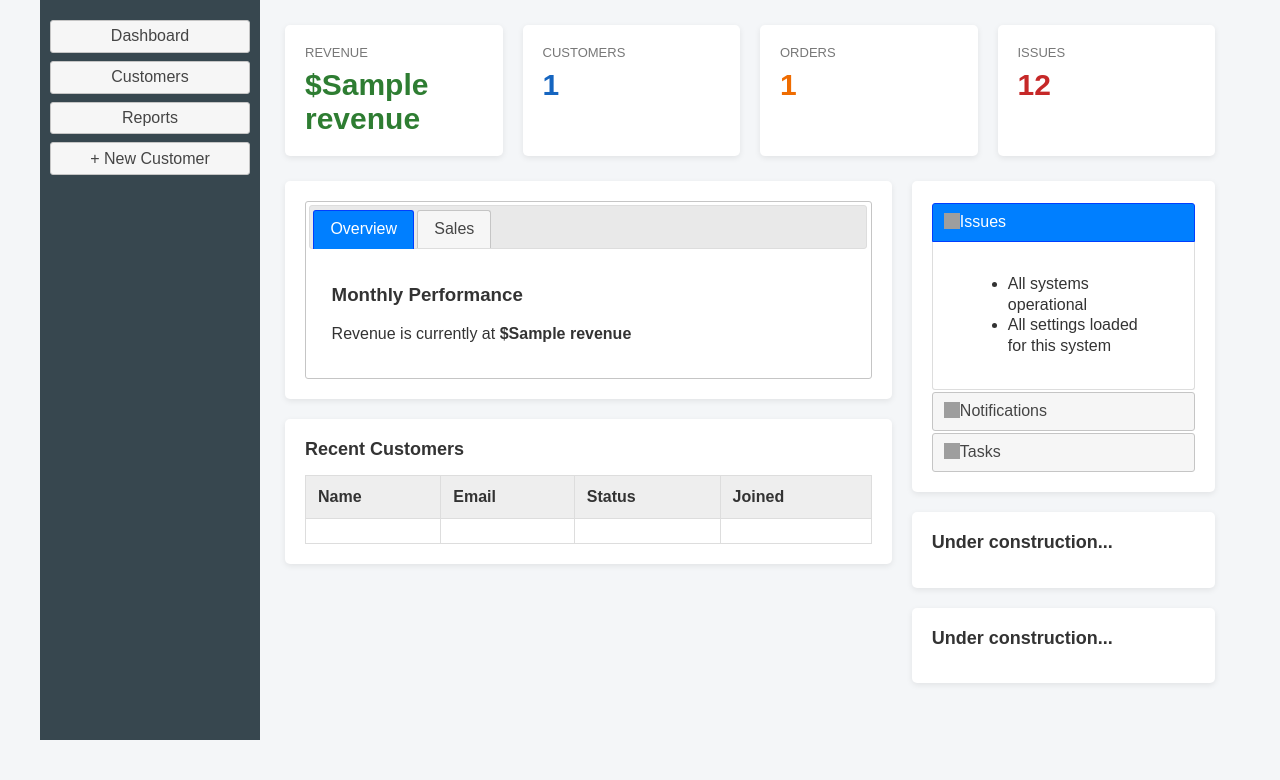
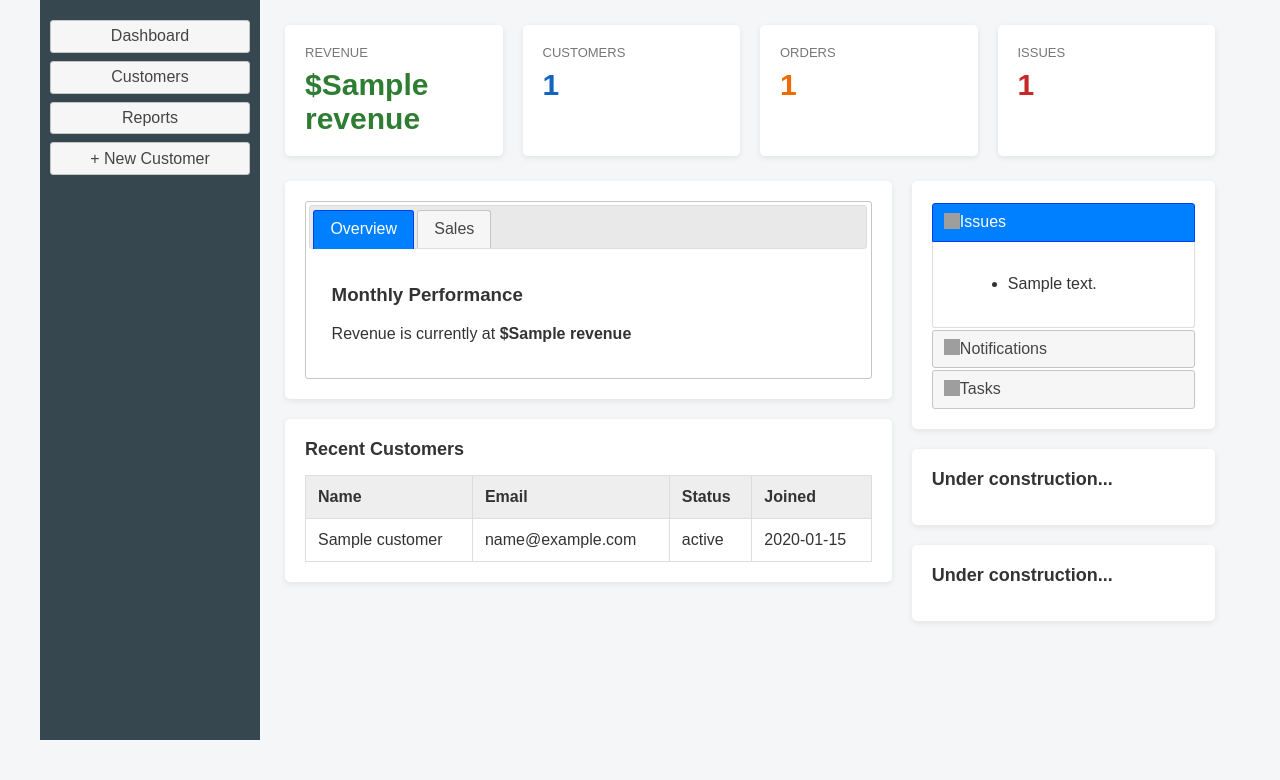
Before and after one commit to GabrielGonzalez3/Actual, a Node server app: template views/index.ejs in a window 1280 px wide. Shown: the part 100-880 px from the top of the page. Run offline with Node 20, Linux system fonts and the light colour scheme; the template is opened without the code that fills it: most values are stand-ins (such as "Sample title", 1, 10 or a date in 2020); lists and menus that the app fills with data are empty; grey boxes are pictures that could not be loaded.

Commit message:
Step 6 and 7 and fixed cusstomers table

```diff
--- a/public/js/source.js
+++ b/public/js/source.js
@@ -110,8 +110,8 @@ $(function () {
     // const cardOrders = $("#orders-amt");
     // cardOrders.append(`${ordersAmt}`);
 
-    const cardIssues = $("#issues-amt");
-    cardIssues.append(`${issuesAmt}`);
+    // const cardIssues = $("#issues-amt");
+    // cardIssues.append(`${issuesAmt}`);
 
     const notificationNumber = $("#notification-num");
     notificationNumber.append(`${notifAmt}`);
@@ -165,13 +165,13 @@ $(function () {
     });
 
 
-    const systemStatusList = $("#system-status-list");
+    // const systemStatusList = $("#system-status-list");
 
-    messages.forEach(msg => {
-        const li = $("<li>");
-        li.html(`${msg.messsage}`);
-        systemStatusList.append(li);
-    });
+    // messages.forEach(msg => {
+    //     const li = $("<li>");
+    //     li.html(`${msg.messsage}`);
+    //     systemStatusList.append(li);
+    // });
 
 
     const notificationsList = $("#notifications-list");
--- a/server.js
+++ b/server.js
@@ -23,7 +23,7 @@ app.get("/", async (req, res) => {
   try{
     const customersCount = await db.query("SELECT count(*) FROM customers");
 
-    const customersResult = await db.query(`SELECT * FROM customers ORDER BY id LIMIT $1 OFFSET $2`, [10, 0]);
+    const customersResult = await db.query("SELECT * FROM customers ORDER BY id LIMIT $1 OFFSET $2", [10, 0]);
 
     const revenueResult = await db.query("SELECT sum(saleamount) FROM sales");
 
@@ -31,12 +31,19 @@ app.get("/", async (req, res) => {
 
     const orderCountResult = await db.query("SELECT count(quantity) FROM orders");
 
+    const issuesCountResult = await db.query("SELECT count(id) FROM alerts WHERE type = 'issues' ");
+
+    const issuesResult = await db.query("SELECT * FROM alerts WHERE type = 'issues'");
+
+
     res.render("index", {
         customersCount: customersCount.rows[0].count,
         customers: customersResult.rows,
         revenue: revenueResult.rows[0].sum,
         sales: salesResult.rows,
-        orderCount: orderCountResult.rows[0].count
+        orderCount: orderCountResult.rows[0].count,
+        issueCount: issuesCountResult.rows[0].count,
+        issues: issuesResult.rows
     });
   }catch(err){
     res.status(500).json({
@@ -52,12 +59,8 @@ app.listen(port, () => {
 });
 
 /*
-
 await db.query("");
 
-SELECT count(quantity) FROM orders
-SELECT count(id) FROM alerts WHERE type = 'issues'
-SELECT * FROM alerts WHERE type = 'issues'
 SELECT count(id) FROM alerts WHERE type = 'notifications'
 SELECT * FROM alerts WHERE type = 'notifications'
 SELECT * FROM alerts WHERE type = 'tasks'
--- a/views/index.ejs
+++ b/views/index.ejs
@@ -52,7 +52,7 @@
                 </div>
                 <div class="card" id="card-issues">
                     <div class="stat-title">Issues</div>
-                    <div class="stat-value red"><span id="issues-amt"><!--12--></span></div>
+                    <div class="stat-value red"><span id="issues-amt"><%= issueCount %></span></div>
                 </div>
             </section>
 
@@ -114,10 +114,10 @@
                             <tbody id="customerTableBody">
                                 <% customers.forEach(customer => { %>
                                     <tr>
-                                        <td><% customer.name %></td>
-                                        <td><% customer.email %></td>
-                                        <td><% customer.status %></td>
-                                        <td><% customer.joined %></td>
+                                        <td><%= customer.name %></td>
+                                        <td><%= customer.email %></td>
+                                        <td><%= customer.status %></td>
+                                        <td><%= customer.datejoined %></td>
                                     </tr>
                                <% }) %>
                             </tbody>
@@ -133,8 +133,9 @@
                             <div>
                                 <p class="green">
                                     <ul id="system-status-list">
-                                        <!-- <li>All systems operational</li>
-                                        <li>All settings loaded for this system</li>                                         -->
+                                        <% issues.forEach(issue => { %>
+                                            <li><%= issue.description %></li>
+                                       <% }) %>
                                     </ul>
                                 </p>
                             </div>
```
